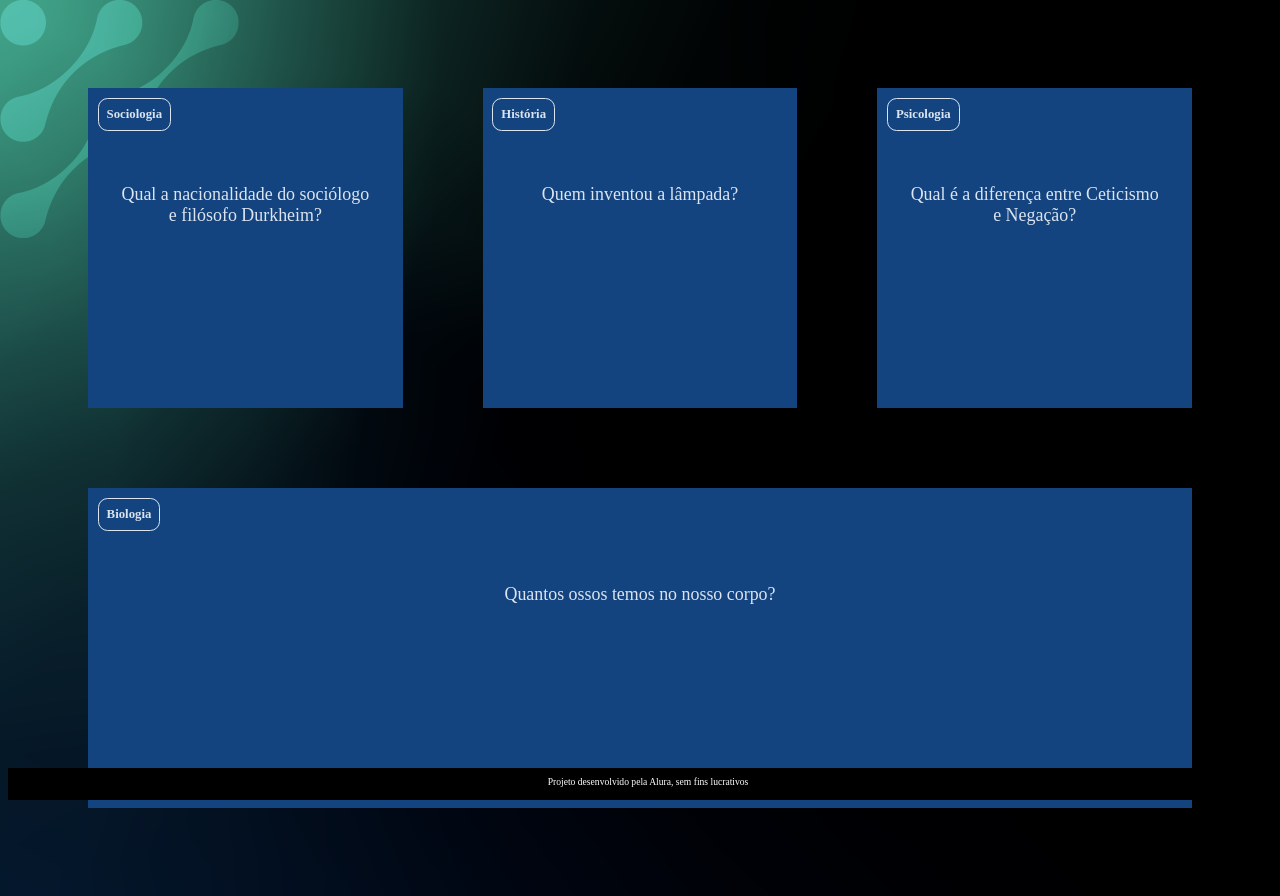
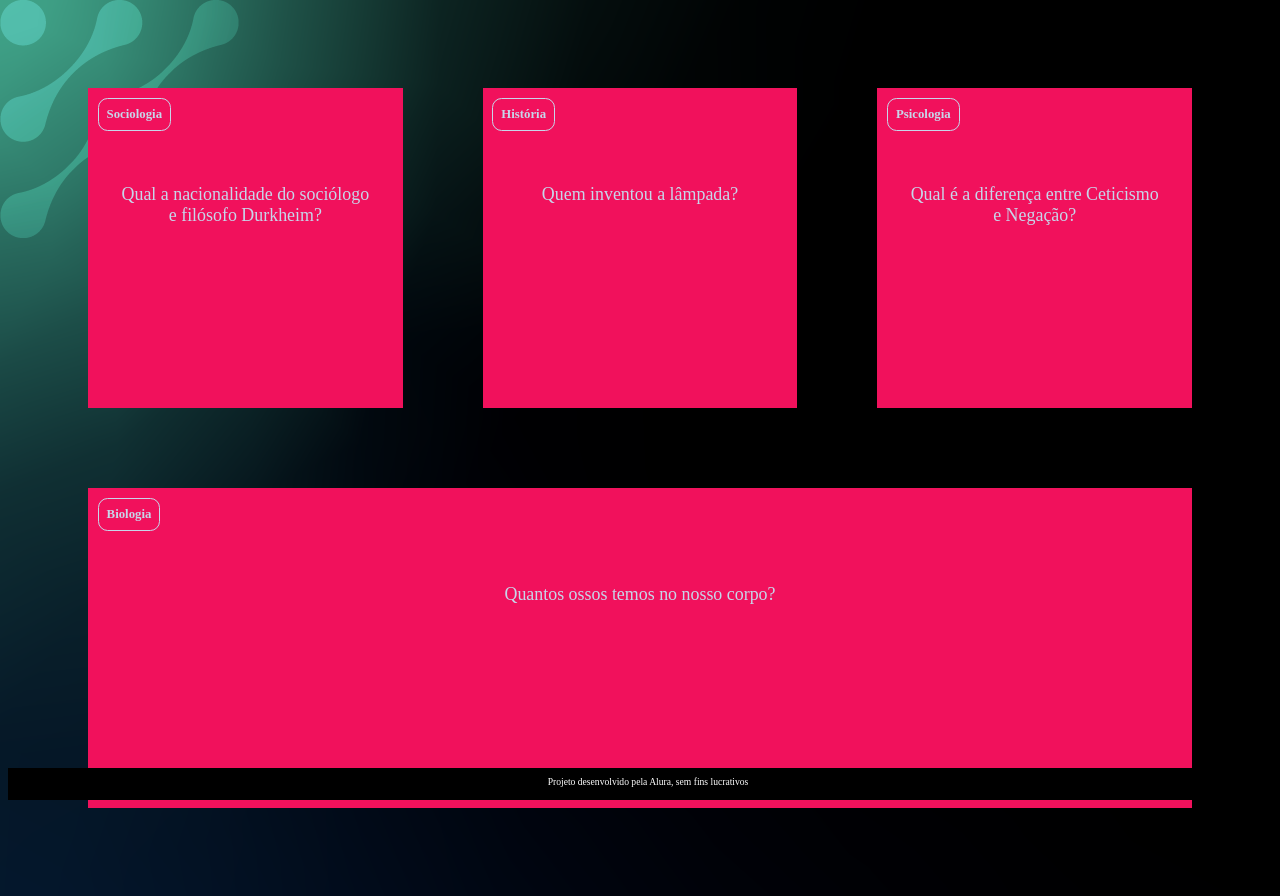
Before and after one commit to guis28/Cart-o-Flash, a plain HTML site: page index.html in a window 1280 px wide. Drawn offline with Linux system fonts and the light colour scheme.

Commit message:
Edit Files

```diff
--- a/assets/style.css
+++ b/assets/style.css
@@ -1,7 +1,7 @@
 :root {
-    --text-color: #DBE4EF;
-    --card-front-color: #144480;
-    --card-back-color: #00F4BF;
+    --text-color: #c7d6ea;
+    --card-front-color: #f1115c;
+    --card-back-color: #24a1e9;
 }
 
 body {
@@ -77,7 +77,7 @@ body {
 
 .cartao__conteudo__resposta {
     transform: rotateY(180deg);
-    background-color: rgba(0, 244, 191, 0.2);
+    background-color: rgba(15, 238, 190, 0.2);
     border: 4px solid var(--card-back-color);
 }
 
--- a/perguntas.js
+++ b/perguntas.js
@@ -1,24 +1,23 @@
 criaCartao(
     'Sociologia',
     'Qual a nacionalidade do sociólogo e filósofo Durkheim?',
-    'Francesa. Nasceu na cidade francesa de Épinal, em 15 de abril de 1858, e faleceu em Paris, em 15 de novembro de 1917',
+    'Francesa. Nasceu na cidade francesa de Épinal, em 15 de abril de 1858, e faleceu em Paris, em 15 de novembro de 1917'
 )
 
 criaCartao(
     'História',
     'Quem inventou a lâmpada?',
-    'Thomas Edison (1847-1931). Foi inventada em 1879. No dia 21 de outubro, ele conseguiu manter uma lâmpada acessa durante 48 horas',
+    'Thomas Edison (1847-1931). Foi inventada em 1879. No dia 21 de outubro, ele conseguiu manter uma lâmpada acessa durante 48 horas'
 )
 
 criaCartao(
     'Psicologia',
     'Qual é a diferença entre Ceticismo e Negação?',
-    'Ceticismo é a dúvida saudável diante da falta de evidencias',
-    'Negação é a dúvida intencional diante da esmagadora quantidade de evidências confiáveis',
+    'Ceticismo é a dúvida saudável diante da falta de evidencias. Negação é a dúvida intencional diante da esmagadora quantidade de evidências confiáveis'
 )
 
 criaCartao(
     'Biologia',
     'Quantos ossos temos no nosso corpo?',
-    'O corpo humano tem 206 ossos: 22 na cabeça, 1 no pescoço, 6 no ouvido, 44 no tórax, 7 no abdômen, 62 nos membros inferiores e 64 nos membros inferiores',
+    'O corpo humano tem 206 ossos: 22 na cabeça, 1 no pescoço, 6 no ouvido, 44 no tórax, 7 no abdômen, 62 nos membros inferiores e 64 nos membros inferiores'
 )
```
